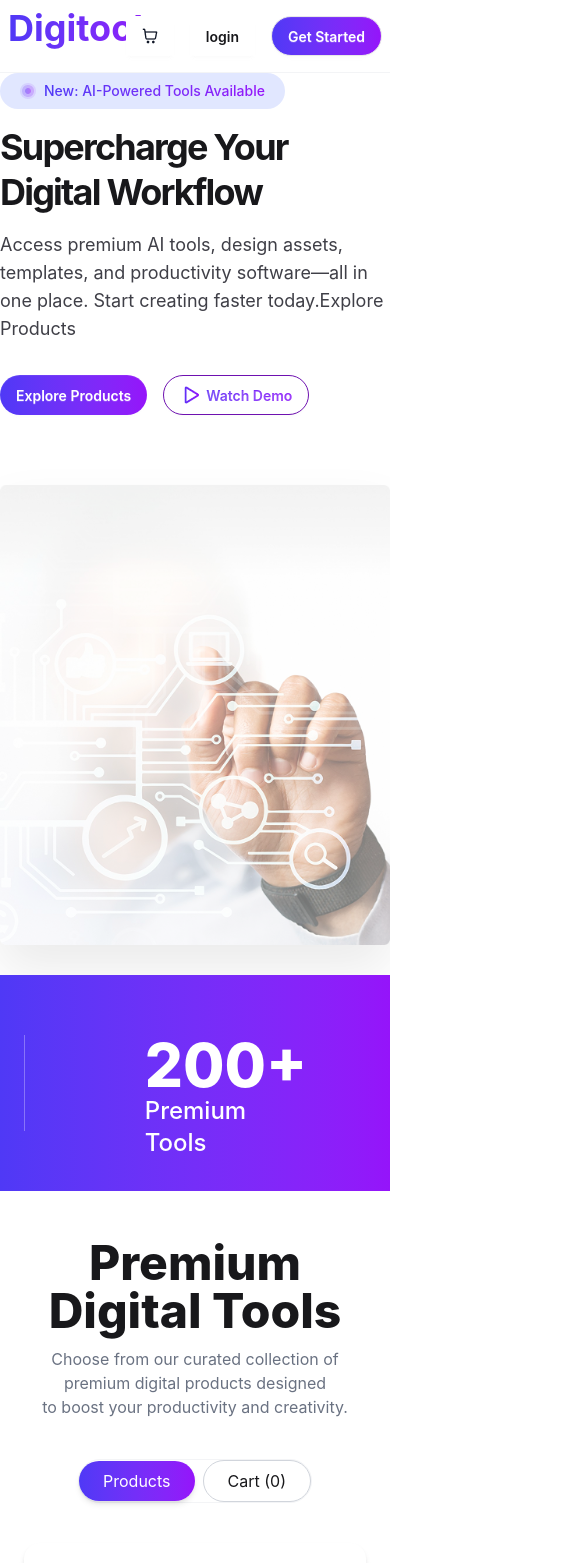
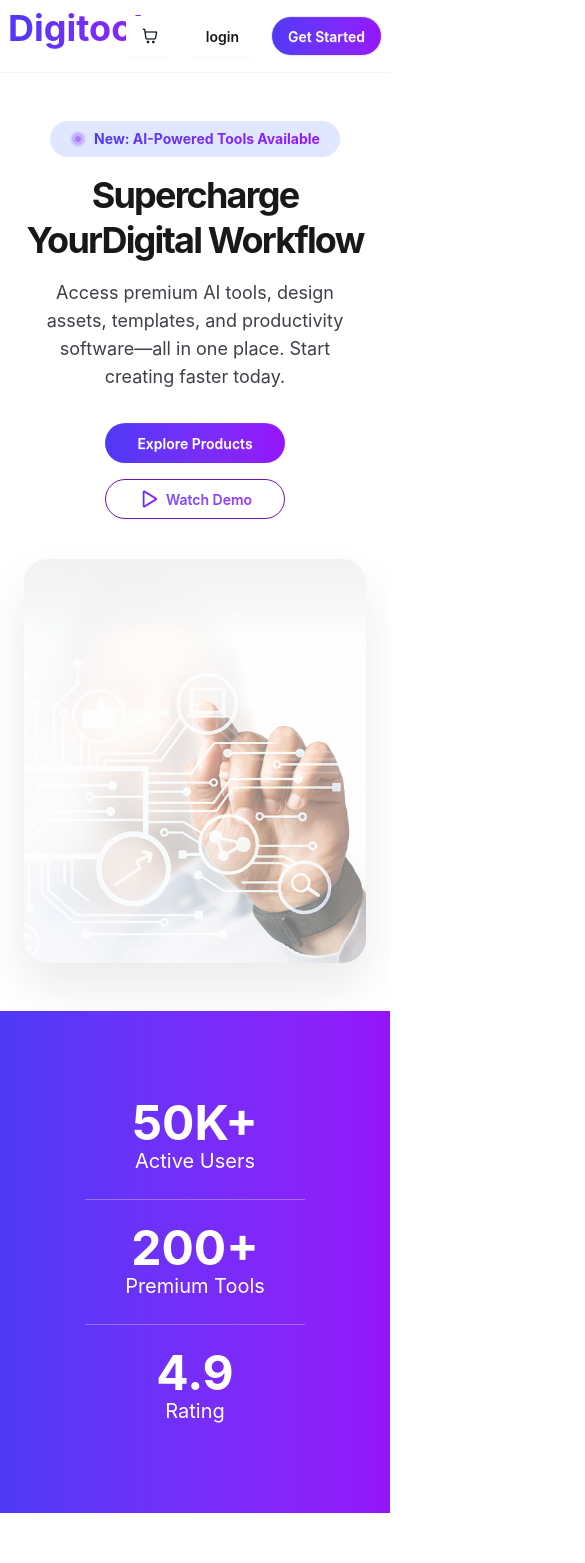
Before and after one commit to ohidulislamfoysal/Assignment-06, a React (Vite) app in the folder digitool-platform/: page / in a window 390 px wide. Shown: the top 1563 px of the page, 585 px wide, since content can reach past the window. Built offline with nearby package versions, Linux system fonts and the light colour scheme.

Commit message:
Complete Footer section and Responsive Banner Section

```diff
--- a/digitool-platform/src/component/Banner.jsx
+++ b/digitool-platform/src/component/Banner.jsx
@@ -3,45 +3,44 @@ import BannerImage from "../assets/banner.png";
 const Banner = () => {
   return (
     <div>
-      <div className="relative min-h-162.5 flex items-center overflow-hidden">
-        <div className=" mx-auto grid grid-cols-1 lg:grid-cols-2 gap-10 items-center relative z-10">
-          {/* Left Content */}
-          <div className="space-y-4">
-            <div className="inline-flex items-center gap-2 bg-[#E1E7FF] text-sm font-medium px-5 py-2 rounded-full">
-              <img className="animate-pulse" src="assets/active.png" />
-              <span className="bg-linear-to-r from-[rgb(79,57,246)] to-[#9514FA] bg-clip-text text-transparent">
+      <div className="relative min-h-[600px] flex items-center overflow-hidden py-12 lg:py-0">
+        <div className="max-w-[1600px] mx-auto px-6 lg:px-10 grid grid-cols-1 lg:grid-cols-2 gap-10 items-center relative z-10">
+
+          <div className="flex flex-col items-center lg:items-start text-center lg:text-left space-y-4">
+            <div className="inline-flex items-center gap-2 bg-[#E1E7FF] text-sm font-medium px-5 py-2 rounded-full w-fit">
+              <img className="animate-pulse" src="assets/active.png" alt="active" />
+              <span className="bg-gradient-to-r from-[#4F39F6] to-[#9514FA] bg-clip-text text-transparent font-bold">
                 New: AI-Powered Tools Available
               </span>
             </div>
 
-            <h1 className="text-4xl lg:text-5xl font-bold leading-tight tracking-tighter">
+            <h1 className="text-4xl lg:text-6xl font-bold leading-tight tracking-tighter">
               Supercharge Your
-              <br />
+              <br className="hidden lg:block" />
               Digital Workflow
             </h1>
 
-            <p className="text-lg text-zinc-700 max-w-lg">
+            <p className="text-lg text-zinc-700 max-w-md">
               Access premium AI tools, design assets, templates, and
               productivity software—all in one place. Start creating faster
-              today.Explore Products
+              today.
             </p>
 
-            <div className="flex flex-wrap gap-4 pt-4">
-              <button className="btn border-none bg-linear-to-r from-[rgb(79,57,246)] to-[#9514FA] rounded-full text-white">
+            <div className="flex flex-wrap justify-center lg:justify-start gap-4 pt-4">
+              <button className="btn border-none bg-gradient-to-r from-[#4F39F6] to-[#9514FA] rounded-full text-white px-8">
                 Explore Products
               </button>
-              <button className="btn border border-purple-800 bg-linear-to-r from-[rgb(79,57,246)] to-[#9514FA] rounded-full bg-clip-text text-transparent">
-                <img src="assets/Play.png" />
+              <button className="btn border border-purple-800 bg-gradient-to-r from-[#4F39F6] to-[#9514FA] rounded-full bg-clip-text text-transparent flex items-center gap-2 px-8 font-semibold">
+                <img src="assets/Play.png" alt="play" />
                 Watch Demo
               </button>
             </div>
           </div>
 
-          {/* Right Image */}
           <div className="relative flex justify-center lg:justify-end">
             <div className="relative">
               <img
-                className="relative h-130 w-auto object-contain drop-shadow-2xl rounded-3xl animate-pulse"
+                className="relative h-auto max-h-[480px] w-auto object-contain drop-shadow-2xl rounded-3xl animate-pulse"
                 src={BannerImage}
                 alt="AI Models Banner"
               />
@@ -49,19 +48,22 @@ const Banner = () => {
           </div>
         </div>
       </div>
-      <div className="items-center flex justify-center bg-gradient-to-r from-[#4F39F6] to-[#9514FA] ">
-        <div className="items-center flex justify-center p-15">
-          <div className="pr-30">
-            <h1 className="text-6xl font-extrabold text-white">50K+</h1>
-            <p className="text-2xl font-medium text-white">Active Users</p>
+
+      <div className="w-full bg-gradient-to-r from-[#4F39F6] to-[#9514FA] py-16 px-4">
+        <div className="max-w-5xl mx-auto flex flex-col md:flex-row items-center justify-center text-white">
+          <div className="text-center px-10 py-6">
+            <h1 className="text-5xl md:text-6xl font-bold">50K+</h1>
+            <p className="text-xl">Active Users</p>
           </div>
-          <div className="border-l border-r border-white/30 h-24 pr-30 pl-30">
-            <h1 className="text-6xl font-extrabold text-white">200+</h1>
-            <p className="text-2xl font-medium text-white">Premium Tools</p>
+
+          <div className="text-center px-10 py-6 border-y md:border-y-0 md:border-x border-white/30">
+            <h1 className="text-5xl md:text-6xl font-bold">200+</h1>
+            <p className="text-xl">Premium Tools</p>
           </div>
-          <div className="pl-30">
-            <h1 className="text-6xl font-extrabold text-white ">4.9</h1>
-            <p className="text-2xl font-medium text-white">Rating</p>
+
+          <div className="text-center px-10 py-6">
+            <h1 className="text-5xl md:text-6xl font-bold">4.9</h1>
+            <p className="text-xl">Rating</p>
           </div>
         </div>
       </div>
--- a/digitool-platform/src/component/WorkFlow.jsx
+++ b/digitool-platform/src/component/WorkFlow.jsx
@@ -3,7 +3,7 @@ import React from 'react';
 const WorkFlow = () => {
   return (
     <section className="">
-      <div className="max-w-full mx-auto bg-gradient-to-r from-[#4F39F6] to-[#9514FA]  py-16 px-6 text-center text-white shadow-2xl ">
+      <div className="max-w-full bg-gradient-to-r from-[#4F39F6] to-[#9514FA]  py-16 px-6 text-center text-white shadow-2xl ">
         <h2 className="text-3xl md:text-5xl font-bold mb-6">
           Ready To Transform Your Workflow?
         </h2>
```
Also changed, not shown: digitool-platform/src/component/Footer.jsx (+61 -101 lines).
